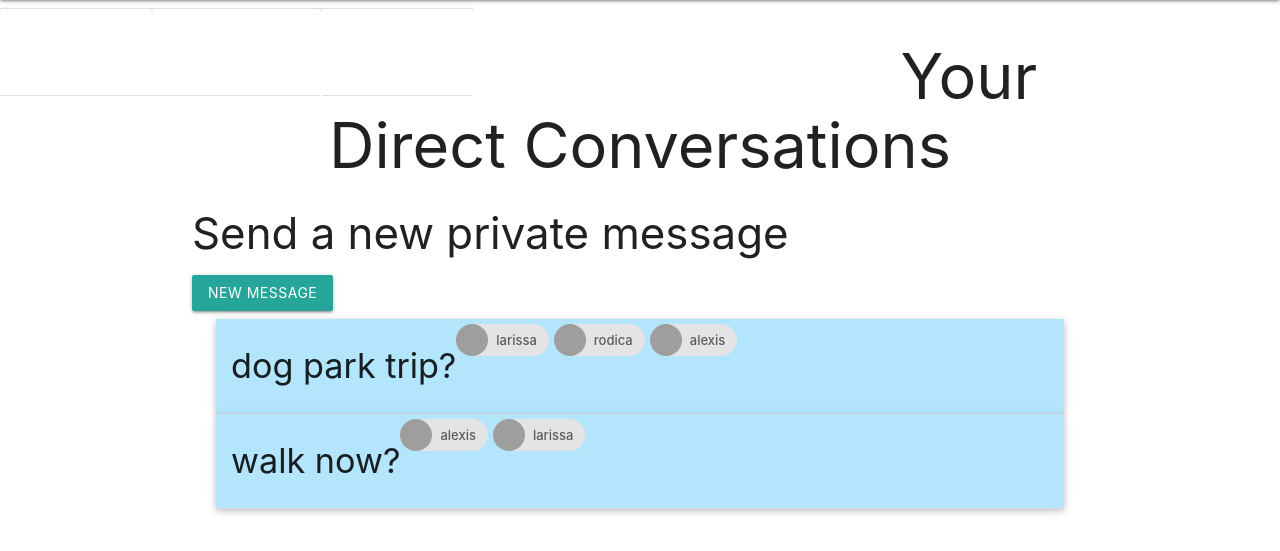
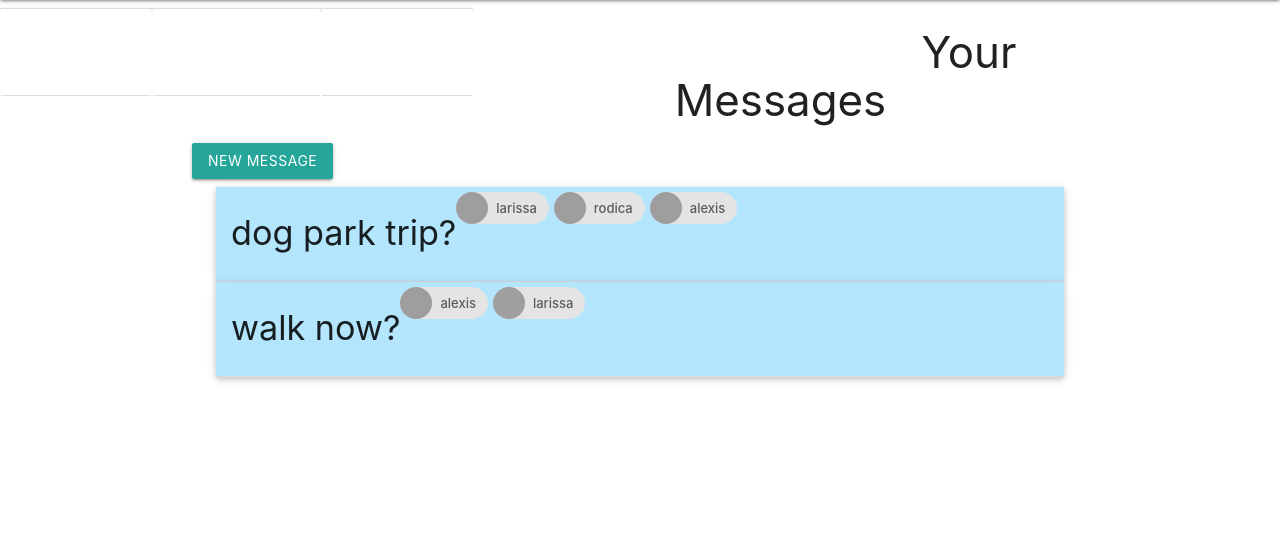
Before and after one commit to chi-cicadas-2015/hey-9, a Rails app: page /direct_conversations in a window 1280 px wide. Shown: the part 64-615 px from the top of the page. Run offline with Rails 7, Linux system fonts and the light colour scheme; a user stored in the database is signed in; style sheets or scripts are compiled from the project's sources; parts of the project's set-up code (start-up, migrations or seed data) failed here and were passed over; some libraries are stand-ins or nearby versions; grey boxes are pictures that could not be loaded.

Commit message:
finish all styling for private messages

```diff
--- a/app/views/direct_conversations/index.html.erb
+++ b/app/views/direct_conversations/index.html.erb
@@ -1,9 +1,8 @@
 <div class="container">
-  <h1 class="center">Your Direct Conversations</h1>
+  <h3 class="center">Your Messages</h1>
   <div>
     <div class="new_convo_form">
-      <h3>Send a new private message</h3>
-      <a class="waves-effect waves-light btn modal-trigger" href="#modal5">New Message</a>
+      <a class="btn tooltipped modal-trigger" data-position="top" data-delay="50" data-tooltip="Send a new message" href="#modal5">New Message</a>
       <div id="modal5" class="modal">
         <div class="modal-content">
           <%= render partial: "form", locals: { direct_conversation: DirectConversation.new} %>
```
